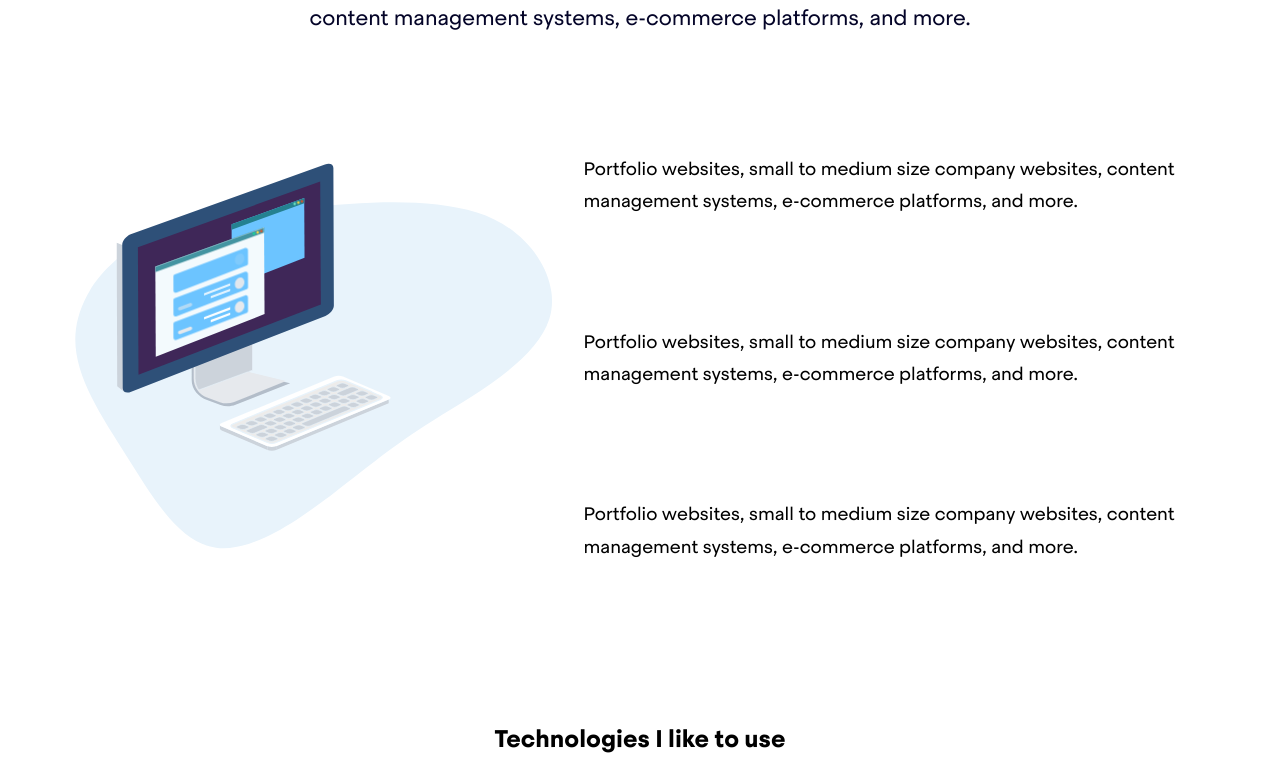
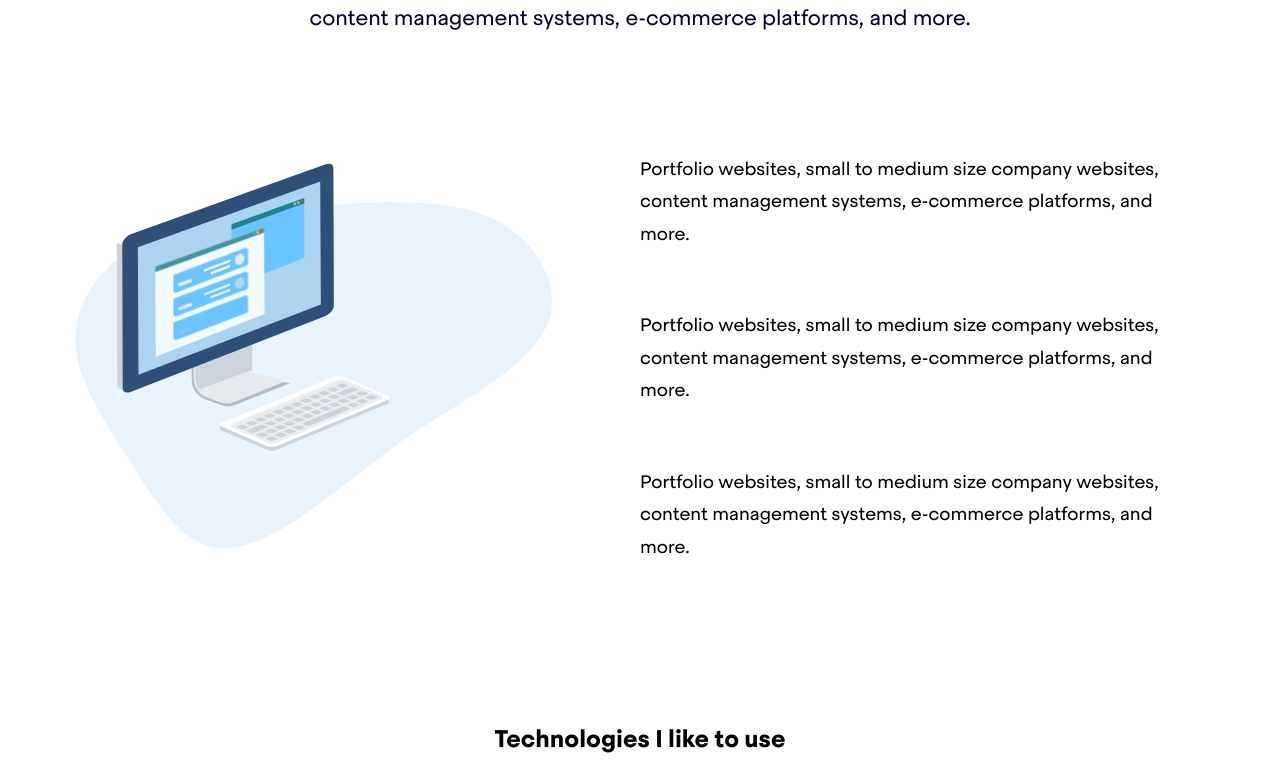
Before and after one commit to nenadmarinkovic/nenadmarinkovic.com, a Next.js app: page / in a window 1280 px wide. Shown: the part 726-1498 px from the top of the page. Built offline with nearby package versions, Linux system fonts and the light colour scheme.

Commit message:
changed screen colors

```diff
--- a/components/Banner.js
+++ b/components/Banner.js
@@ -27,7 +27,8 @@ function Banner(props) {
               </Fade>
               <Fade bottom delay={1000}>
                 <Subtitle>
-                  I create websites and web applications that are fast, clean, and enjoyable.
+                  I create websites and web applications that are fast, clean,
+                  and enjoyable.
                 </Subtitle>
               </Fade>
               <Fade bottom delay={1500}>
--- a/components/ComputerIllustration.js
+++ b/components/ComputerIllustration.js
@@ -11,6 +11,7 @@ import {
   Lay8,
   Lay9,
   LayDivs,
+  Screen,
   ScreenSmall,
   SmallScreenLines,
 } from "../styles/components/ComputerIllustration";
@@ -572,11 +573,10 @@ function ComputerIllustration() {
                   id="Vector-98"
                   fill="#2E5078"
                 ></path>
-                <polygon
+                <Screen
                   id="Vector-99"
-                  fill="#3F2758"
                   points="16.7348 66.9002 17.2076 167.803 161.425 112.203 160.908 14.8645"
-                ></polygon>
+                ></Screen>
               </g>
               <ScreenSmall
                 id="ScreenSmall"
--- a/components/Illustration.js
+++ b/components/Illustration.js
@@ -15,6 +15,7 @@ import {
   Stripe7,
   Stripe8,
   Stripe9,
+  Screen,
 } from "../styles/components/Illustration";
 
 function Illustration() {
@@ -108,12 +109,11 @@ function Illustration() {
                 d="M312.17 239.366H229.701V244.365H312.17V239.366Z"
                 fill="#431CA3"
               />
-              <path
+              <Screen
                 id="Vector 15"
                 fill-rule="evenodd"
                 clip-rule="evenodd"
                 d="M263.155 176.942L251.695 235.595H333.324L344.784 176.942H263.155Z"
-                fill="#3F2759"
               />
               <path
                 id="Vector 16"
--- a/components/Work.js
+++ b/components/Work.js
@@ -24,23 +24,31 @@ function Work() {
         </Fade>
       </div>
       <div className="container">
+        <Fade bottom>
           <WorkWrap>
             <ComputerIllustration />
             <WorkDetails>
+              <Fade bottom delay={500}>
                 <ListItem>
-              Portfolio websites, small to medium size company websites, content
-              management systems, e-commerce platforms, and more.
+                  Portfolio websites, small to medium size company websites,
+                  content management systems, e-commerce platforms, and more.
                 </ListItem>
+              </Fade>
+              <Fade bottom delay={1000}>
                 <ListItem>
-              Portfolio websites, small to medium size company websites, content
-              management systems, e-commerce platforms, and more.
+                  Portfolio websites, small to medium size company websites,
+                  content management systems, e-commerce platforms, and more.
                 </ListItem>
+              </Fade>
+              <Fade bottom delay={1500}>
                 <ListItem>
-              Portfolio websites, small to medium size company websites, content
-              management systems, e-commerce platforms, and more.
+                  Portfolio websites, small to medium size company websites,
+                  content management systems, e-commerce platforms, and more.
                 </ListItem>
+              </Fade>
             </WorkDetails>
           </WorkWrap>
+        </Fade>
       </div>
       <Technology />
     </WorkSection>
--- a/styles/components/ComputerIllustration.js
+++ b/styles/components/ComputerIllustration.js
@@ -22,6 +22,7 @@ export const fade = keyframes`
 50% {
   visibility: visible;
   opacity: 1;
+
 }
 
 100% {
@@ -30,25 +31,25 @@ export const fade = keyframes`
 }
   `;
 
-export const Lay1 = styled.g`
+export const Lay9 = styled.g`
   animation: ${fade} 5s 6.5s ease;
   animation-fill-mode: forwards;
   visibility: hidden;
 `;
 
-export const Lay2 = styled.g`
+export const Lay8 = styled.g`
   animation: ${fade} 5s 6s ease;
   animation-fill-mode: forwards;
   visibility: hidden;
 `;
 
-export const Lay3 = styled.g`
+export const Lay7 = styled.g`
   animation: ${fade} 5s 5.5s ease;
   animation-fill-mode: forwards;
   visibility: hidden;
 `;
 
-export const Lay4 = styled.g`
+export const Lay6 = styled.g`
   animation: ${fade} 5s 5s ease;
   animation-fill-mode: forwards;
   visibility: hidden;
@@ -60,25 +61,25 @@ export const Lay5 = styled.g`
   visibility: hidden;
 `;
 
-export const Lay6 = styled.g`
+export const Lay4 = styled.g`
   animation: ${fade} 5s 4s ease;
   animation-fill-mode: forwards;
   visibility: hidden;
 `;
 
-export const Lay7 = styled.g`
+export const Lay3 = styled.g`
   animation: ${fade} 5s 3.5s ease;
   animation-fill-mode: forwards;
   visibility: hidden;
 `;
 
-export const Lay8 = styled.g`
+export const Lay2 = styled.g`
   animation: ${fade} 5s 3s ease;
   animation-fill-mode: forwards;
   visibility: hidden;
 `;
 
-export const Lay9 = styled.g`
+export const Lay1 = styled.g`
   animation: ${fade} 5s 2.5s ease;
   animation-fill-mode: forwards;
   visibility: hidden;
@@ -97,3 +98,7 @@ export const SmallScreenLines = styled.g`
   animation-fill-mode: forwards;
   visibility: hidden;
 `;
+
+export const Screen = styled.polygon`
+  fill: ${({ theme }) => theme.screenBackground};
+`;
--- a/styles/components/Illustration.js
+++ b/styles/components/Illustration.js
@@ -61,6 +61,11 @@ export const Cloud = styled.g`
 `;
 
 export const Flower = styled.g``;
+
+export const Screen = styled.path`
+  fill: ${({ theme }) => theme.screenBackground};
+`;
+
 export const Stripe1 = styled.g``;
 
 export const Stripe2 = styled.g`
--- a/styles/components/Work.js
+++ b/styles/components/Work.js
@@ -35,7 +35,7 @@ export const WorkDetails = styled.div`
   flex-direction: column;
   justify-content: space-between;
   font-size: 18px;
-  width: 55%;
+  width: 50%;
 `;
 
 export const ListItem = styled.div`
--- a/styles/theme.js
+++ b/styles/theme.js
@@ -12,6 +12,7 @@ export const lightTheme = {
   filterWave:
     "invert(80%) sepia(76%) saturate(207%) hue-rotate(344deg) brightness(101%) contrast(98%)",
   formBorder: "2px solid #040428",
+  screenBackground: "#abd4f1",
 };
 
 export const darkTheme = {
@@ -28,4 +29,5 @@ export const darkTheme = {
   filterWave:
     "invert(3%) sepia(71%) saturate(5224%) hue-rotate(253deg) brightness(74%) contrast(110%)",
   formBorder: "2px solid #FFF",
+  screenBackground: "#193468",
 };
```
Lines whose indentation alone changed are shown as unchanged.
